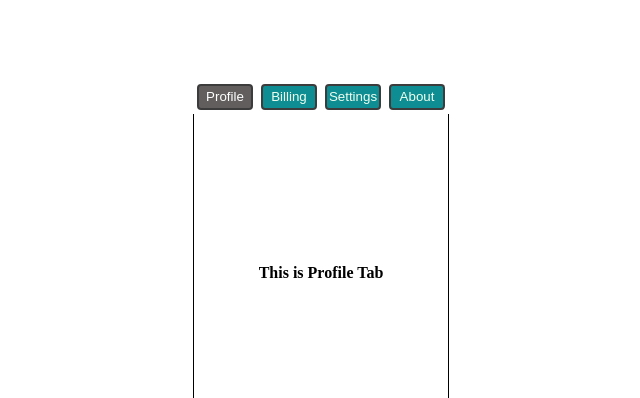
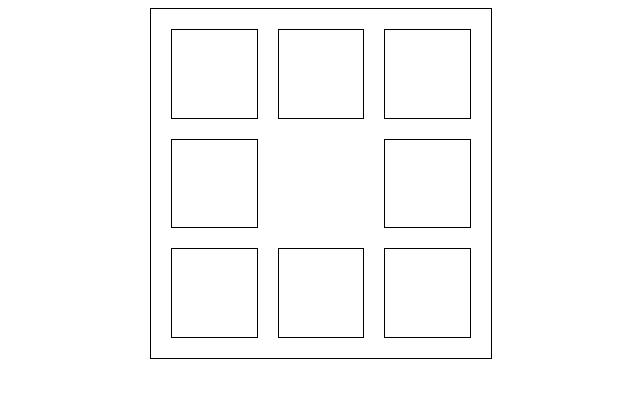
Before and after one commit to AmanYadav1419/Reactjs-30-PlusProblems, a React (Vite) app: page / in a window 1280 px wide. Shown: the top 398 px of the page, without its empty margins (319-959 px from the left). Built offline with nearby package versions, Linux system fonts and the light colour scheme.

Commit message:
added 35th-Problem

```diff
--- a/src/App.jsx
+++ b/src/App.jsx
@@ -36,8 +36,9 @@ import React from "react";
 // import DragableComponentWithReducer from "./components/25th-Problem/DragableComponentWithReducer";
 // import FAQ from "./components/31th-Probem/FAQ";
 // import { OTP } from "./components/32th-Problem/OTPcreation";
-import Stepper from "./components/33th-Problem/Stepper";
-import Tabs from "./components/34th-Problem/Tabs";
+// import Stepper from "./components/33th-Problem/Stepper";
+// import Tabs from "./components/34th-Problem/Tabs";
+import GridLight from "./components/35th-Problem/GridLight";
 
 // it should for 15th and 16th problem as props
 // const listofNames = [
@@ -169,7 +170,10 @@ function App() {
       {/* <Stepper /> */}
 
       {/* 34th Problem */}
-      <Tabs />
+      {/* <Tabs /> */}
+
+      {/* 35th Problem */}
+      <GridLight />
     </div>
   );
 }
--- /dev/null
+++ b/src/components/35th-Problem/Cell.jsx
@@ -0,0 +1,17 @@
+import React from "react";
+
+import "./Grid.css";
+
+const Cell = ({ filled, onClick, isDisabled }) => {
+  return (
+    <button
+      type="button"
+      // to prevent multiple time clicking on a same box button
+      disabled={isDisabled}
+      onClick={onClick}
+      className={filled ? "cell cell-activated" : "cell"}
+    />
+  );
+};
+
+export default Cell;
--- /dev/null
+++ b/src/components/35th-Problem/Grid.css
@@ -0,0 +1,27 @@
+.wrapper {
+  display: flex;
+  align-items: center;
+  justify-content: center;
+  flex-direction: column;
+  gap: 16px;
+}
+
+.grid-class {
+  display: grid;
+  max-width: 300px;
+  width: 100%;
+  padding: 20px;
+  gap: 20px;
+  border: 1px solid #000;
+}
+
+.cell {
+  background-color: transparent;
+  border: 1px solid #000;
+  height: 0;
+  padding-bottom: 100%;
+}
+
+.cell-activated {
+  background-color: rgb(25, 104, 156);
+}
--- /dev/null
+++ b/src/components/35th-Problem/GridLight.jsx
@@ -0,0 +1,92 @@
+// problem / question :-
+// Build a 3x3 grid of light cells (ometting the center cell) where you can click on the cells to activate them,
+// turning them blue. When all the cells hae been activated they will be deactivated one by one in the reverse order they
+// were activated with a 300ms interval in between.
+
+import React, { useState } from "react";
+import Cell from "./Cell";
+
+import "./Grid.css";
+
+const GridLight = () => {
+  // create a state to maintain the order , to remove them in reverse order.
+  const [order, setOrder] = useState([]);
+
+  // deactivation state checker
+  const [isDeactivating, setIsDeactivating] = useState(false);
+
+  // we are creating a matrix to create a block UI, that is scalable also.
+  // 1 for block present , 0 for block is absent.
+  const config = [
+    [1, 1, 1],
+    [1, 0, 1],
+    [1, 1, 1],
+  ];
+
+  const deactivateCells = () => {
+    // first set to true
+    setIsDeactivating(true);
+
+    // now running the deactivation in interval of 300ms
+    // we can display them one by one until the order array gets empty
+
+    const timer = setInterval(() => {
+      setOrder((originalOrder) => {
+        const newOrder = originalOrder.slice();
+        newOrder.pop();
+
+        // if its empty then
+        if (newOrder.length === 0) {
+          // then clear the interval of timer
+          clearInterval(timer);
+          // and deactivation to false
+          setIsDeactivating(false);
+        }
+
+        return newOrder;
+      });
+    }, 300);
+  };
+
+  const activateCells = (index) => {
+    // push all the order to newOrder
+    const newOrder = [...order, index];
+    setOrder(newOrder);
+
+    // now we have to track the order i.e sequence for deactivation
+    // filter Boolean is for it gona remove the falsy values inside from array.
+    if (newOrder.length === config.flat(1).filter(Boolean).length) {
+      // called another function name deactivateCells
+      deactivateCells();
+    }
+  };
+
+  return (
+    <div className="wrapper">
+      <div
+        className="grid-class"
+        style={{ gridTemplateColumns: `repeat(${config[0].length}, 1fr)` }}
+      >
+        {
+          // basically to reomove the two dimensional array and convert them like => [1,1,1,1,0,] like this
+          config.flat(1).map((value, index) => {
+            // it accepts two props
+            return value ? (
+              <Cell
+                key={index}
+                filled={order.includes(index)}
+                onClick={() => activateCells(index)}
+                isDisabled={order.includes(index) || isDeactivating}
+              />
+            ) : (
+              // if value is true then return cell otherwise return blank i.e span, basically for middle element
+              <span />
+            );
+          })
+        }
+      </div>
+    </div>
+  );
+};
+
+export default GridLight;
```
